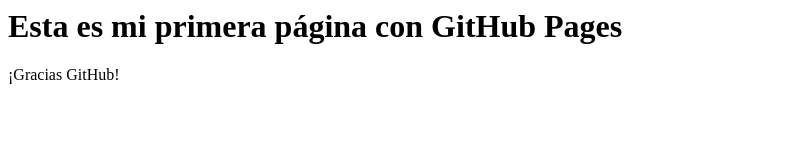
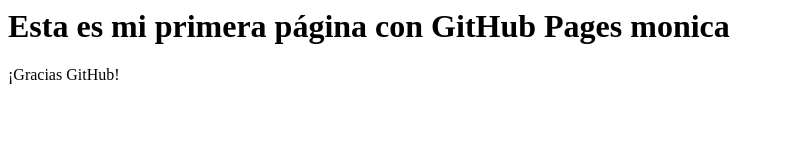
Before and after one commit to MonicaVDM/monicavdm.github.io, a plain HTML site: page index.html in a window 1280 px wide. Shown: the whole page, without its empty margins (0-785 px from the left). Drawn offline with Linux system fonts and the light colour scheme.

Commit message:
Update index.html

```diff
--- a/index.html
+++ b/index.html
@@ -1,4 +1,4 @@
 <html>
-<h1> Esta es mi primera página con GitHub Pages </h1>
+<h1> Esta es mi primera página con GitHub Pages monica </h1>
 <p>¡Gracias GitHub!</p>
 </html>
```
